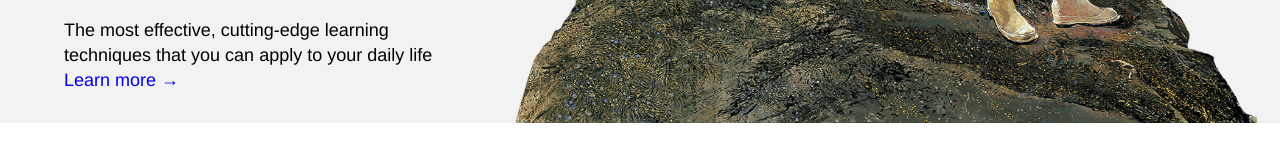
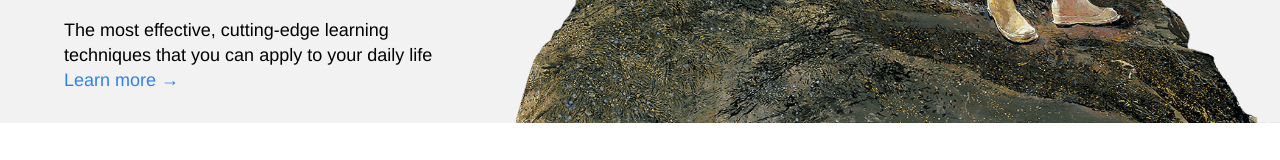
Before and after one commit to MedanMv/Test, a plain HTML site: page index.html in a window 1280 px wide. Shown: the part 633-793 px from the top of the page. Drawn offline with Linux system fonts and the light colour scheme.

Commit message:
Update _link.css

```diff
--- a/styles/elements/header/_link.css
+++ b/styles/elements/header/_link.css
@@ -1,4 +1,5 @@
 .link {
+    color: #2f80ed;
     text-decoration: none;
     z-index: 9;
   }
```
